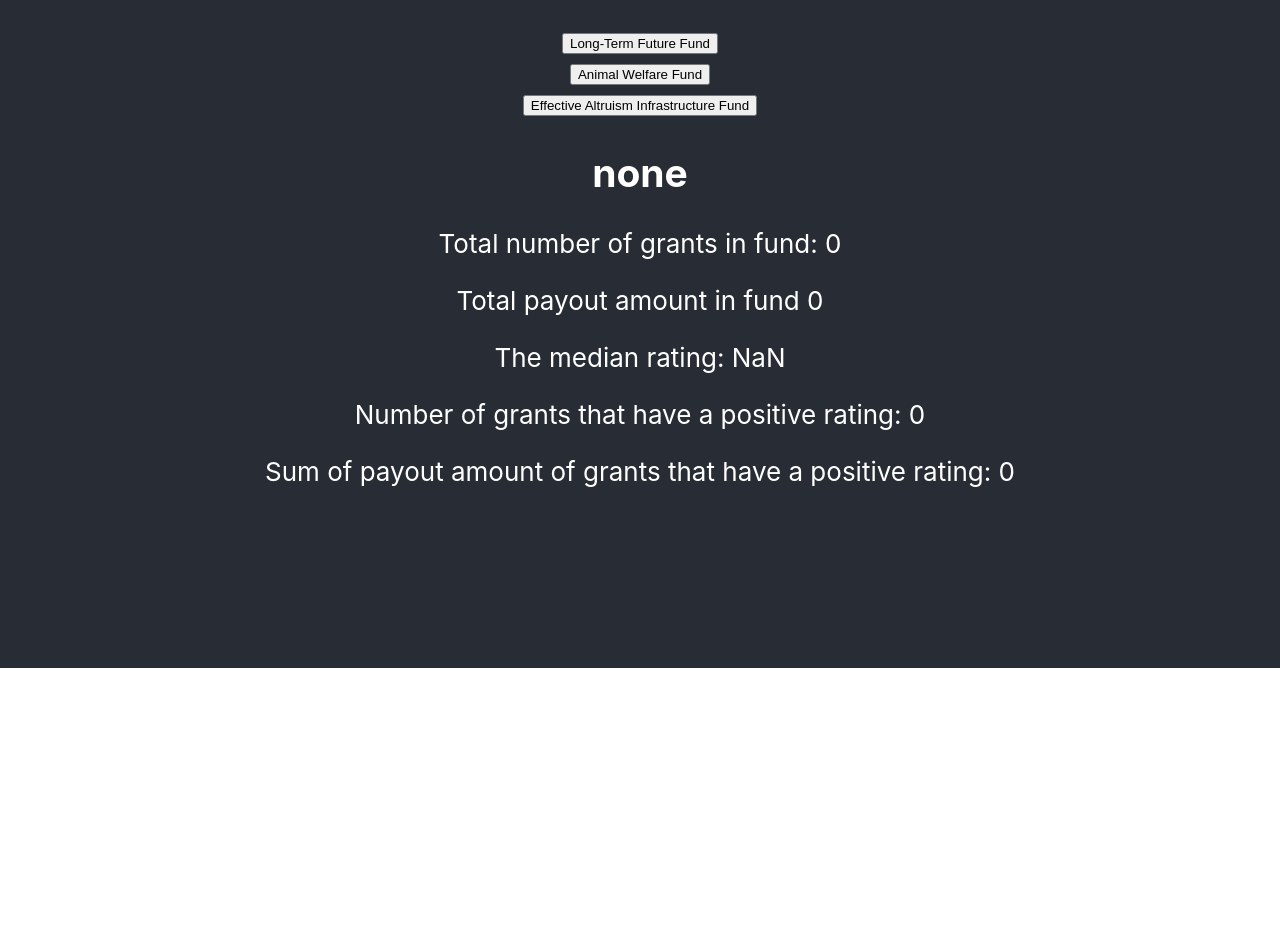
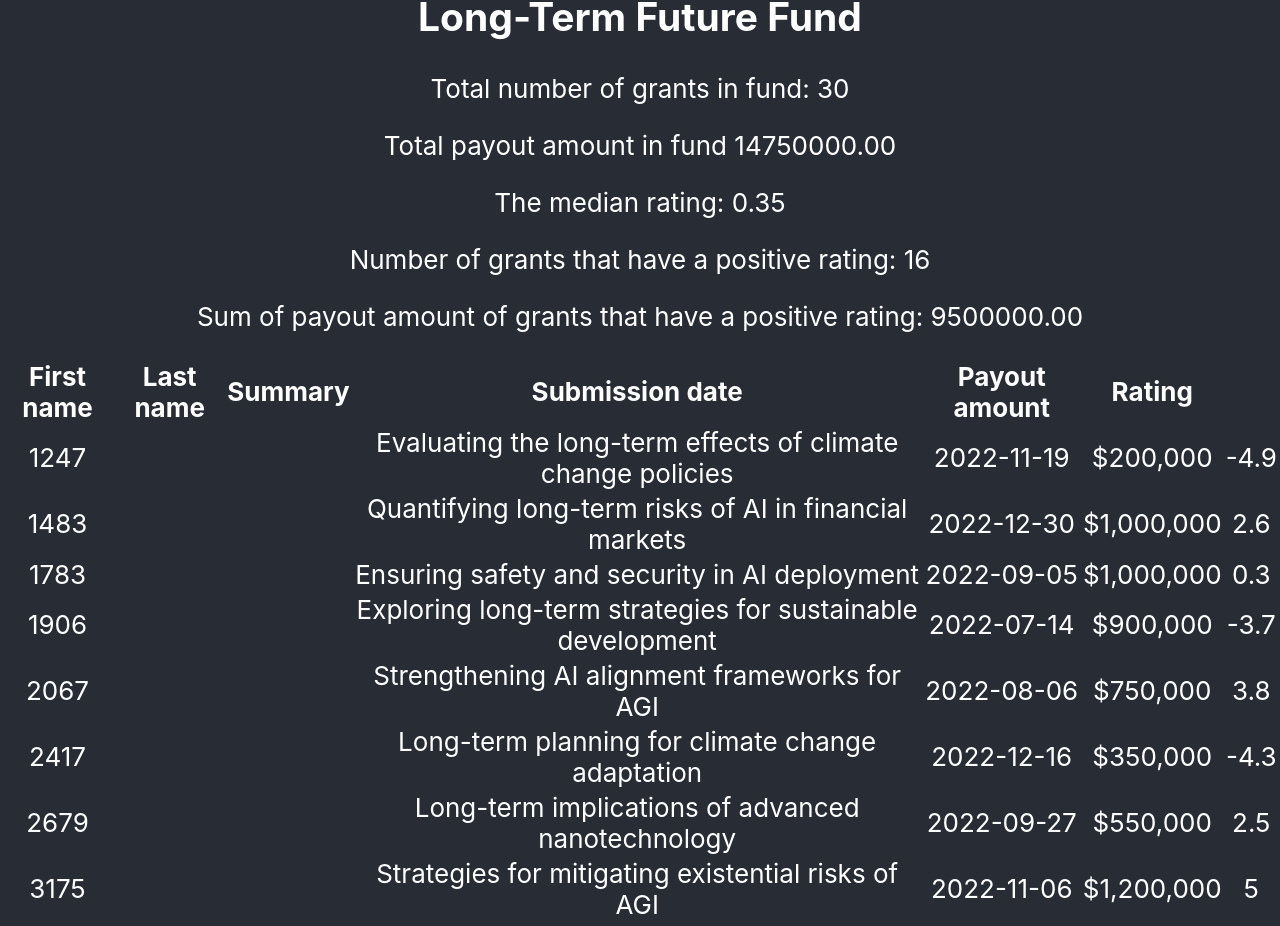
Before and after one commit to adekcz/eaFundsTestProject, a React (Create React App) app in the folder eafundtest/: page / in a window 1280 px wide. Shown: the part 132-1058 px from the top of the page. Before the commit the page ends 800 px from the top, so only its background shows below. Built offline with nearby package versions, Linux system fonts and the light colour scheme.

Commit message:
adding results table

```diff
--- a/eafundtest/src/App.js
+++ b/eafundtest/src/App.js
@@ -3,6 +3,8 @@
 import {data} from './data/data.js';
 import {Summary} from './components/Summary'
 import { useState, useReducer } from "react";
+import { ResultsTable } from './components/ResultsTable';
+
 
 
 function App() {
@@ -10,14 +12,19 @@
     // Get all unique fund names
   let fundNames = [...new Set(loadedData.map(item => item.Fund))];
 
-  const [selectedFundData, setSelectedFundData] = useState([]);
-  const [selectedFundName, setSelectedFundName] = useState(["none"]);
+
+  const filteredDataDefault = data.filter(item => item.Fund === fundNames[0]);
+
+  const [selectedFundData, setSelectedFundData] = useState(filteredDataDefault);
+  const [selectedFundName, setSelectedFundName] = useState(fundNames[0]);
 
   const handleFundClick = (fundName) => {
     const filteredData = data.filter(item => item.Fund === fundName);
     setSelectedFundData(filteredData);
     setSelectedFundName(fundName);
   };
+
+
 
   return (
 
@@ -33,6 +40,7 @@
       ))}
 
       <Summary label={selectedFundName} rows={selectedFundData} />
+      <ResultsTable rows={selectedFundData} />
     </div>
 
       </header>
--- /dev/null
+++ b/eafundtest/src/components/ResultsTable/index.js
@@ -0,0 +1,39 @@
+function ResultsTable({rows}) {
+  let renderTableRow = function (row) {
+    return (
+      <tr>
+        <td>{row.ID}</td>
+        <td>{row["First Name"]}</td>
+        <td>{row["Last Name"]}</td>
+        <td>{row["Summary"]}</td>
+        <td>{row["Submission date"]}</td>
+        <td>{row["Payout amount"]}</td>
+        <td>{row["Rating"]}</td>
+      </tr>
+    );
+  };
+
+  const table =
+    rows ? (
+      <table>
+        <thead>
+          <tr>
+            <th>First name</th>
+            <th>Last name</th>
+            <th>Summary</th>
+            <th>Submission date</th>
+            <th>Payout amount</th>
+            <th>Rating</th>
+          </tr>
+        </thead>
+        <tbody>
+            {rows.map((row) => { return (renderTableRow(row) ) }) }
+        </tbody>
+      </table>
+    ) : (
+      <></>
+    );
+  return table;
+}
+
+export { ResultsTable };
--- a/eafundtest/src/components/Summary/index.js
+++ b/eafundtest/src/components/Summary/index.js
@@ -56,10 +56,10 @@
         <h2> {label}</h2>
         <div>
           <p>Total number of grants in fund: {amountOfGrants}</p>
-          <p>Total payout amount in fund {totalPayout}</p>
-          <p>The median rating: {median}</p>
+          <p>Total payout amount in fund {totalPayout.toFixed(2)}</p>
+          <p>The median rating: {median.toFixed(2)}</p>
           <p>Number of grants that have a positive rating: {positiveRatings}</p>
-          <p>Sum of payout amount of grants that have a positive rating: {payoutPositiveRatings}</p>
+          <p>Sum of payout amount of grants that have a positive rating: {payoutPositiveRatings.toFixed(2)}</p>
         </div>
       </div>
     );
```
